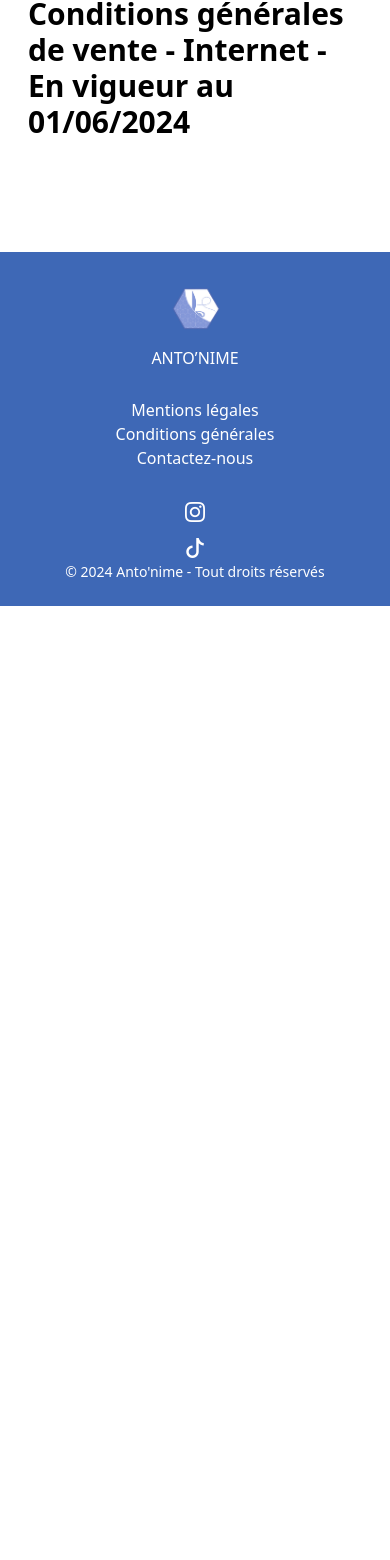
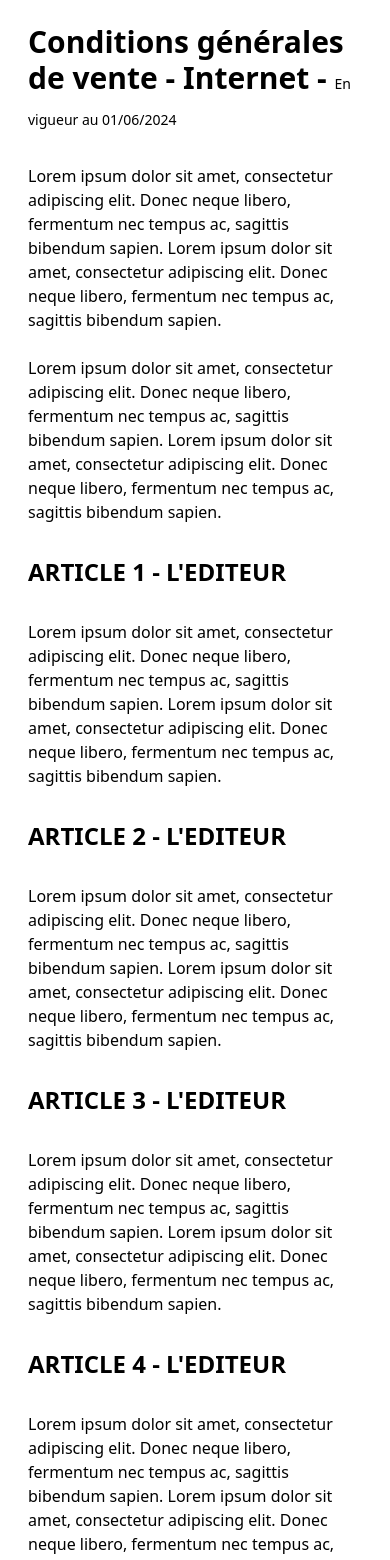
Before and after one commit to AdrienCE/antonime, a Vue app: page /conditions in a window 390 px wide. Shown: the part 294-1854 px from the top of the page. Before the commit the page ends 900 px from the top, so only its background shows below. Built offline with nearby package versions, Linux system fonts and the light colour scheme.

Commit message:
[MAJ] structure conditions + mentions

```diff
--- a/src/views/ConditionsView.vue
+++ b/src/views/ConditionsView.vue
@@ -1,11 +1,33 @@
 <template>
   <HeaderTitle title="CONDITIONS GENERALES" />
 
-  <div class="container m-auto my-7 px-7 md:px-0">
-    <h2 class="pb-[2rem] text-3xl font-bold">Conditions générales de vente - Internet - En vigueur au 01/06/2024</h2>
-     <!-- A remplir   -->
-  </div>
-</template>
+  <div class="container m-auto my-14 px-7 md:px-0">
+      <h2 class="pb-[2rem] text-3xl font-bold">Conditions générales de vente - Internet - <span class="text-sm font-normal">En vigueur au 01/06/2024</span></h2>
+       <p>Lorem ipsum dolor sit amet, consectetur adipiscing elit. Donec neque libero, fermentum nec tempus ac,
+    sagittis bibendum sapien. Lorem ipsum dolor sit amet, consectetur adipiscing elit. Donec neque libero, fermentum nec tempus ac,
+    sagittis bibendum sapien.</p>
+    <br>
+    <p>Lorem ipsum dolor sit amet, consectetur adipiscing elit. Donec neque libero, fermentum nec tempus ac,
+    sagittis bibendum sapien. Lorem ipsum dolor sit amet, consectetur adipiscing elit. Donec neque libero, fermentum nec tempus ac,
+    sagittis bibendum sapien.</p>
+    <h3 class="text-2xl font-bold py-8">ARTICLE 1 - L'EDITEUR</h3>
+    <p>Lorem ipsum dolor sit amet, consectetur adipiscing elit. Donec neque libero, fermentum nec tempus ac,
+    sagittis bibendum sapien. Lorem ipsum dolor sit amet, consectetur adipiscing elit. Donec neque libero, fermentum nec tempus ac,
+    sagittis bibendum sapien.</p>
+    <h3 class="text-2xl font-bold py-8">ARTICLE 2 - L'EDITEUR</h3>
+    <p>Lorem ipsum dolor sit amet, consectetur adipiscing elit. Donec neque libero, fermentum nec tempus ac,
+    sagittis bibendum sapien. Lorem ipsum dolor sit amet, consectetur adipiscing elit. Donec neque libero, fermentum nec tempus ac,
+    sagittis bibendum sapien.</p>
+    <h3 class="text-2xl font-bold py-8">ARTICLE 3 - L'EDITEUR</h3>
+    <p>Lorem ipsum dolor sit amet, consectetur adipiscing elit. Donec neque libero, fermentum nec tempus ac,
+    sagittis bibendum sapien. Lorem ipsum dolor sit amet, consectetur adipiscing elit. Donec neque libero, fermentum nec tempus ac,
+    sagittis bibendum sapien.</p>
+    <h3 class="text-2xl font-bold py-8">ARTICLE 4 - L'EDITEUR</h3>
+    <p>Lorem ipsum dolor sit amet, consectetur adipiscing elit. Donec neque libero, fermentum nec tempus ac,
+    sagittis bibendum sapien. Lorem ipsum dolor sit amet, consectetur adipiscing elit. Donec neque libero, fermentum nec tempus ac,
+    sagittis bibendum sapien.</p>
+    </div>
+  </template>
 
 <script>
   import HeaderTitle from '../components/HeaderTitle.vue';
--- a/src/views/MentionsLegalesView.vue
+++ b/src/views/MentionsLegalesView.vue
@@ -1,9 +1,31 @@
 <template>
     <HeaderTitle title="MENTION LEGALES" />
 
-    <div class="container m-auto my-7 px-7 md:px-0">
-      <h2 class="pb-[2rem] text-3xl font-bold">Mentions légales - En vigueur au 01/06/2024</h2>
-       <!-- A remplir   -->
+    <div class="container m-auto my-14 px-7 md:px-0">
+      <h2 class="pb-[2rem] text-3xl font-bold">Mentions légales - <span class="text-sm font-normal">En vigueur au 01/06/2024</span></h2>
+       <p>Lorem ipsum dolor sit amet, consectetur adipiscing elit. Donec neque libero, fermentum nec tempus ac,
+    sagittis bibendum sapien. Lorem ipsum dolor sit amet, consectetur adipiscing elit. Donec neque libero, fermentum nec tempus ac,
+    sagittis bibendum sapien.</p>
+    <br>
+    <p>Lorem ipsum dolor sit amet, consectetur adipiscing elit. Donec neque libero, fermentum nec tempus ac,
+    sagittis bibendum sapien. Lorem ipsum dolor sit amet, consectetur adipiscing elit. Donec neque libero, fermentum nec tempus ac,
+    sagittis bibendum sapien.</p>
+    <h3 class="text-2xl font-bold py-8">ARTICLE 1 - L'EDITEUR</h3>
+    <p>Lorem ipsum dolor sit amet, consectetur adipiscing elit. Donec neque libero, fermentum nec tempus ac,
+    sagittis bibendum sapien. Lorem ipsum dolor sit amet, consectetur adipiscing elit. Donec neque libero, fermentum nec tempus ac,
+    sagittis bibendum sapien.</p>
+    <h3 class="text-2xl font-bold py-8">ARTICLE 2 - L'EDITEUR</h3>
+    <p>Lorem ipsum dolor sit amet, consectetur adipiscing elit. Donec neque libero, fermentum nec tempus ac,
+    sagittis bibendum sapien. Lorem ipsum dolor sit amet, consectetur adipiscing elit. Donec neque libero, fermentum nec tempus ac,
+    sagittis bibendum sapien.</p>
+    <h3 class="text-2xl font-bold py-8">ARTICLE 3 - L'EDITEUR</h3>
+    <p>Lorem ipsum dolor sit amet, consectetur adipiscing elit. Donec neque libero, fermentum nec tempus ac,
+    sagittis bibendum sapien. Lorem ipsum dolor sit amet, consectetur adipiscing elit. Donec neque libero, fermentum nec tempus ac,
+    sagittis bibendum sapien.</p>
+    <h3 class="text-2xl font-bold py-8">ARTICLE 4 - L'EDITEUR</h3>
+    <p>Lorem ipsum dolor sit amet, consectetur adipiscing elit. Donec neque libero, fermentum nec tempus ac,
+    sagittis bibendum sapien. Lorem ipsum dolor sit amet, consectetur adipiscing elit. Donec neque libero, fermentum nec tempus ac,
+    sagittis bibendum sapien.</p>
     </div>
   </template>
 
```
